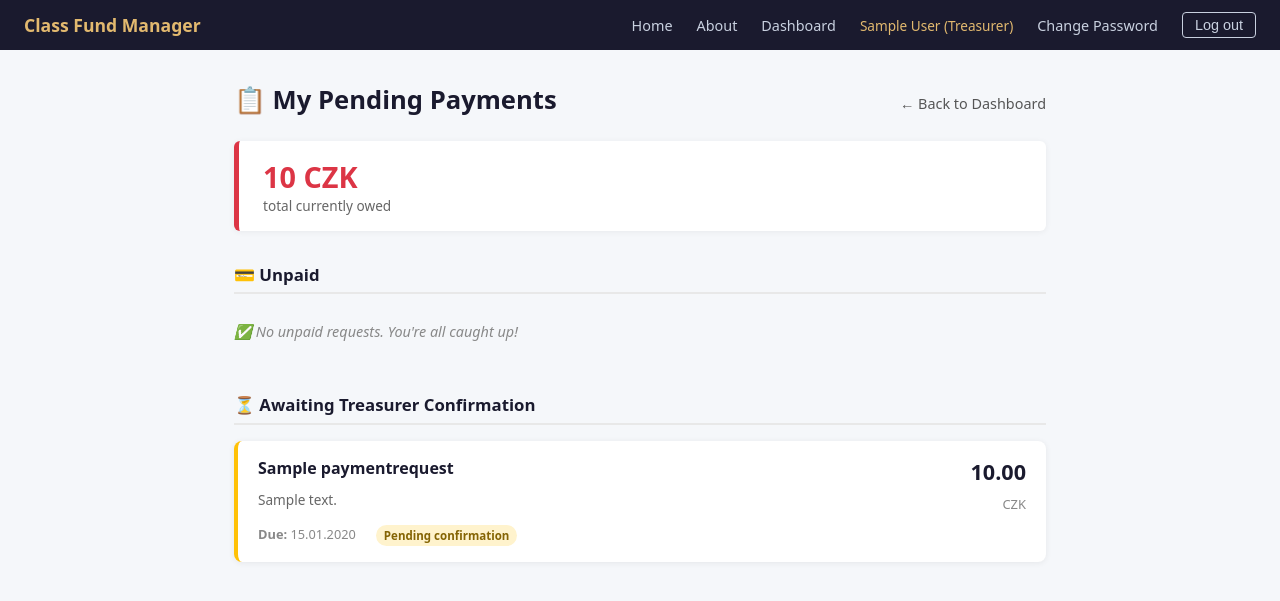
After one commit to gyarab/2025_wt_prj_dembinny, a Django app: page /payments/pending/ in a window 1280 px wide. The commit adds this page. Shown: the top 601 px of the page. Run offline with Django 5.2, Linux system fonts and the light colour scheme; a user stored in the database is signed in; tables that the repository leaves empty hold one stand-in row (values such as "Sample post").

Commit message:
v0.0.5 - Day 5 - Payment view

```diff
--- a/prj/app/templates/base.html
+++ b/prj/app/templates/base.html
@@ -122,8 +122,7 @@
         <a href="{% url 'about' %}">About</a>
         {% if user.is_authenticated %}
         <a href="{% url 'dashboard' %}">Dashboard</a>
-        <span class="username">{{ user.get_full_name|default:user.username }}{% if user.is_treasurer %} (Treasurer){%
-            endif %}</span>
+        <span class="username">{{ user.get_full_name|default:user.username }}{% if user.is_treasurer %} (Treasurer){% endif %}</span>
         <a href="{% url 'password_change' %}">Change Password</a>
         <form method="post" action="{% url 'logout' %}" style="display:inline;">
             {% csrf_token %}
--- /dev/null
+++ b/prj/app/templates/pending_payments.html
@@ -0,0 +1,192 @@
+{% extends 'base.html' %}
+{% block title %}Pending Payments — Class Fund Manager{% endblock %}
+
+{% block content %}
+<style>
+    .page-header {
+        display: flex;
+        align-items: baseline;
+        justify-content: space-between;
+        margin-bottom: 1.5rem;
+    }
+    .page-header h1 { font-size: 1.6rem; font-weight: 700; }
+    .page-header a   { font-size: .9rem; color: #555; text-decoration: none; }
+    .page-header a:hover { color: #1a1a2e; }
+
+    .summary-bar {
+        background: #fff;
+        border-left: 5px solid #dc3545;
+        border-radius: 6px;
+        padding: 1rem 1.5rem;
+        margin-bottom: 2rem;
+        box-shadow: 0 1px 6px rgba(0,0,0,.06);
+        display: flex;
+        align-items: center;
+        gap: 1rem;
+    }
+    .summary-bar .amount {
+        font-size: 1.8rem;
+        font-weight: 800;
+        color: #dc3545;
+    }
+    .summary-bar .label {
+        font-size: .85rem;
+        color: #666;
+    }
+
+    .section { margin-bottom: 2.5rem; }
+    .section h2 {
+        font-size: 1.05rem; font-weight: 700;
+        border-bottom: 2px solid #e8e8e8;
+        padding-bottom: .4rem; margin-bottom: 1rem;
+        color: #1a1a2e;
+    }
+
+    /* Payment card list */
+    .payment-list { display: flex; flex-direction: column; gap: .85rem; }
+    .payment-card {
+        background: #fff;
+        border-radius: 8px;
+        box-shadow: 0 1px 6px rgba(0,0,0,.07);
+        padding: 1rem 1.25rem;
+        display: grid;
+        grid-template-columns: 1fr auto;
+        gap: .25rem 1.5rem;
+        align-items: start;
+        border-left: 4px solid #dc3545;
+        transition: box-shadow .15s;
+    }
+    .payment-card:hover { box-shadow: 0 3px 12px rgba(0,0,0,.1); }
+    .payment-card.overdue-card { border-color: #b02030; background: #fff8f8; }
+    .payment-card.awaiting-card { border-color: #ffc107; }
+
+    .payment-card .card-title {
+        font-weight: 700; font-size: 1rem; grid-column: 1;
+    }
+    .payment-card .card-desc {
+        font-size: .85rem; color: #666; grid-column: 1; margin-top: .15rem;
+    }
+    .payment-card .card-meta {
+        font-size: .8rem; color: #888; grid-column: 1; margin-top: .4rem;
+        display: flex; gap: 1.25rem; flex-wrap: wrap;
+    }
+    .payment-card .card-amount {
+        font-size: 1.35rem; font-weight: 800; color: #1a1a2e;
+        grid-row: 1 / 3; grid-column: 2; text-align: right;
+        white-space: nowrap;
+    }
+    .payment-card .card-amount small { font-size: .6em; font-weight: 400; color: #888; }
+
+    .badge {
+        display: inline-block; padding: .18rem .5rem;
+        border-radius: 12px; font-size: .72rem; font-weight: 600;
+    }
+    .badge-danger    { background: #f8d7da; color: #721c24; }
+    .badge-warning   { background: #fff3cd; color: #856404; }
+    .badge-overdue   { background: #b02030; color: #fff; }
+
+    .overdue-text { color: #b02030; font-weight: 600; }
+    .empty { color: #888; font-style: italic; padding: .75rem 0; font-size: .9rem; }
+</style>
+
+<div class="page-header">
+    <h1>📋 My Pending Payments</h1>
+    <a href="{% url 'dashboard' %}">← Back to Dashboard</a>
+</div>
+
+<!-- Total owed banner -->
+<div class="summary-bar">
+    <div>
+        <div class="amount">{{ total_owed }} CZK</div>
+        <div class="label">total currently owed</div>
+    </div>
+    {% if unpaid_requests %}
+    <div style="color:#666;font-size:.9rem;">
+        {{ unpaid_requests.count }} unpaid request{{ unpaid_requests.count|pluralize }}{% if awaiting_requests %} +
+        {{ awaiting_requests.count }} awaiting confirmation{% endif %}
+    </div>
+    {% endif %}
+</div>
+
+<!-- Overdue section — shown only when there are overdue items -->
+{% with overdue_list=unpaid_requests|dictsort:"due_date" %}
+{% if unpaid_requests %}
+{% for req in unpaid_requests %}{% if req.is_overdue %}{% if forloop.first %}
+<div class="section">
+    <h2>⚠ Overdue</h2>
+    <div class="payment-list">
+{% endif %}
+        <div class="payment-card overdue-card">
+            <div class="card-title">{{ req.title }}</div>
+            {% if req.description %}<div class="card-desc">{{ req.description }}</div>{% endif %}
+            <div class="card-meta">
+                <span><strong>Due:</strong> <span class="overdue-text">{{ req.due_date|date:"d.m.Y" }}</span></span>
+                <span><span class="badge badge-overdue">Overdue</span></span>
+            </div>
+            <div class="card-amount">{{ req.amount }}<br><small>CZK</small></div>
+        </div>
+{% if forloop.last or not forloop.revcounter %}</div></div>{% endif %}
+{% endif %}{% endfor %}
+{% endif %}
+{% endwith %}
+
+<!-- Upcoming / no due date -->
+<div class="section">
+    <h2>💳 Unpaid</h2>
+    {% with non_overdue=unpaid_requests %}
+    {% if non_overdue %}
+    <div class="payment-list">
+        {% for req in non_overdue %}
+        {% if not req.is_overdue %}
+        <div class="payment-card">
+            <div class="card-title">{{ req.title }}</div>
+            {% if req.description %}<div class="card-desc">{{ req.description }}</div>{% endif %}
+            <div class="card-meta">
+                {% if req.due_date %}
+                    <span><strong>Due:</strong> {{ req.due_date|date:"d.m.Y" }}</span>
+                {% else %}
+                    <span style="color:#aaa;">No due date</span>
+                {% endif %}
+                <span><span class="badge badge-danger">Unpaid</span></span>
+            </div>
+            <div class="card-amount">{{ req.amount }}<br><small>CZK</small></div>
+        </div>
+        {% endif %}
+        {% endfor %}
+    </div>
+    {% else %}
+    <p class="empty">✅ No unpaid requests. You're all caught up!</p>
+    {% endif %}
+    {% endwith %}
+</div>
+
+<!-- Awaiting confirmation -->
+{% if awaiting_requests %}
+<div class="section">
+    <h2>⏳ Awaiting Treasurer Confirmation</h2>
+    <div class="payment-list">
+        {% for req in awaiting_requests %}
+        <div class="payment-card awaiting-card">
+            <div class="card-title">{{ req.title }}</div>
+            {% if req.description %}<div class="card-desc">{{ req.description }}</div>{% endif %}
+            <div class="card-meta">
+                {% if req.due_date %}
+                    <span><strong>Due:</strong> {{ req.due_date|date:"d.m.Y" }}</span>
+                {% endif %}
+                <span><span class="badge badge-warning">Pending confirmation</span></span>
+            </div>
+            <div class="card-amount">{{ req.amount }}<br><small>CZK</small></div>
+        </div>
+        {% endfor %}
+    </div>
+</div>
+{% endif %}
+
+{% if not unpaid_requests and not awaiting_requests %}
+<div style="text-align:center;padding:3rem 1rem;color:#888;">
+    <div style="font-size:3rem;margin-bottom:1rem;">🎉</div>
+    <h2 style="color:#1a1a2e;">You're all paid up!</h2>
+    <p style="margin-top:.5rem;">There are no pending payment requests for your account.</p>
+</div>
+{% endif %}
+{% endblock %}
--- a/prj/app/views.py
+++ b/prj/app/views.py
@@ -16,6 +16,72 @@ def _add_form_control_class(form):
     for field in form.fields.values():
         field.widget.attrs.setdefault('class', 'form-control-input')
     return form
+
+
+def _get_student_payment_data(user):
+    """
+    Central helper that computes all finance-related querysets and stats
+    for a given student.  Returned dict is passed directly into template context.
+    """
+    # All payment requests that apply to this student
+    assigned_requests = PaymentRequest.objects.filter(
+        Q(assign_to_all=True) | Q(assigned_to=user)
+    ).distinct()
+
+    confirmed_request_ids = list(Transaction.objects.filter(
+        student=user, status=Transaction.Status.CONFIRMED,
+    ).values_list('payment_request_id', flat=True))
+
+    pending_request_ids = list(Transaction.objects.filter(
+        student=user, status=Transaction.Status.PENDING,
+    ).values_list('payment_request_id', flat=True))
+
+    # Requests still awaiting payment (no confirmed or pending transaction yet)
+    # Sorted: overdue first, then by due_date ascending, then no due_date last
+    unpaid_requests = (
+        assigned_requests
+        .exclude(id__in=confirmed_request_ids + pending_request_ids)
+        .order_by('due_date')          # NULLs sort last in SQLite ascending
+    )
+
+    # Requests the student submitted payment for but the treasurer hasn't confirmed yet
+    awaiting_requests = assigned_requests.filter(id__in=pending_request_ids)
+
+    # Full transaction history, newest first
+    my_transactions = (
+        Transaction.objects
+        .filter(student=user)
+        .select_related('payment_request')
+        .order_by('-created_at')
+    )
+
+    total_owed = (
+        assigned_requests
+        .exclude(id__in=confirmed_request_ids)
+        .aggregate(s=Sum('amount'))['s'] or 0
+    )
+
+    total_paid = (
+        Transaction.objects
+        .filter(student=user, status=Transaction.Status.CONFIRMED)
+        .aggregate(s=Sum('amount'))['s'] or 0
+    )
+
+    today = timezone.now().date()
+
+    # Attach an `is_overdue` flag per unpaid request for use in templates
+    for req in unpaid_requests:
+        req.is_overdue = bool(req.due_date and req.due_date < today)
+
+    return {
+        'assigned_requests':   assigned_requests,
+        'unpaid_requests':     unpaid_requests,
+        'awaiting_requests':   awaiting_requests,
+        'my_transactions':     my_transactions,
+        'total_owed':          total_owed,
+        'total_paid':          total_paid,
+        'today':               today,
+    }
 
 
 # ── Public pages ─────────────────────────────────────────────────────────────
@@ -37,67 +103,36 @@ def render_about(req):
 def dashboard_view(req):
     """
     Personal dashboard for any logged-in user.
+    Shows summary cards + abbreviated tables.  Full detail is on dedicated pages.
+    """
+    context = _get_student_payment_data(req.user)
 
-    Pulls:
-      • Payment requests assigned to this student (all-class or explicitly assigned)
-      • Their own transactions, grouped by status
-      • Published expenses so they can see how the fund is being spent
+    # Dashboard shows only the most recent 5 transactions and 10 expenses
+    context['my_transactions']  = context['my_transactions'][:5]
+    context['recent_expenses']  = Expense.objects.filter(
+        is_published=True
+    ).order_by('-spent_at')[:5]
+
+    return render(req, 'dashboard.html', context)
+
+
+# ── Pending Payments (full dedicated view) ────────────────────────────────────
+
+@login_required
+def pending_payments_view(req):
     """
-    user = req.user
-
-    # All payment requests that apply to this student
-    assigned_requests = PaymentRequest.objects.filter(
-        Q(assign_to_all=True) | Q(assigned_to=user)
-    ).distinct()
-
-    # IDs of requests the student has already paid (confirmed)
-    confirmed_request_ids = Transaction.objects.filter(
-        student=user,
-        status=Transaction.Status.CONFIRMED,
-    ).values_list('payment_request_id', flat=True)
-
-    # IDs of requests the student has a pending payment for
-    pending_request_ids = Transaction.objects.filter(
-        student=user,
-        status=Transaction.Status.PENDING,
-    ).values_list('payment_request_id', flat=True)
-
-    # Requests still awaiting payment (no confirmed or pending transaction yet)
-    unpaid_requests = assigned_requests.exclude(
-        id__in=list(confirmed_request_ids) + list(pending_request_ids)
-    )
-
-    # Requests with a pending (unconfirmed) transaction
-    awaiting_requests = assigned_requests.filter(id__in=pending_request_ids)
-
-    # Full transaction history for this student, newest first
-    my_transactions = Transaction.objects.filter(student=user).select_related(
-        'payment_request'
-    ).order_by('-created_at')
-
-    # Summary stats
-    total_owed = assigned_requests.exclude(
-        id__in=confirmed_request_ids
-    ).aggregate(s=Sum('amount'))['s'] or 0
-
-    total_paid = Transaction.objects.filter(
-        student=user,
-        status=Transaction.Status.CONFIRMED,
-    ).aggregate(s=Sum('amount'))['s'] or 0
-
-    # Recent published expenses (last 10)
-    recent_expenses = Expense.objects.filter(is_published=True).order_by('-spent_at')[:10]
+    Dedicated page listing every payment request the student still owes,
+    sorted with overdue items first, then by due date.
+    """
+    data = _get_student_payment_data(req.user)
 
     context = {
-        'unpaid_requests':   unpaid_requests,
-        'awaiting_requests': awaiting_requests,
-        'my_transactions':   my_transactions,
-        'recent_expenses':   recent_expenses,
-        'total_owed':        total_owed,
-        'total_paid':        total_paid,
-        'today':             timezone.now().date(),
+        'unpaid_requests':   data['unpaid_requests'],
+        'awaiting_requests': data['awaiting_requests'],
+        'total_owed':        data['total_owed'],
+        'today':             data['today'],
     }
-    return render(req, 'dashboard.html', context)
+    return render(req, 'pending_payments.html', context)
 
 
 # ── Authentication ────────────────────────────────────────────────────────────
--- a/prj/prj/urls.py
+++ b/prj/prj/urls.py
@@ -25,6 +25,7 @@ urlpatterns = [
     path('about/', views.render_about, name='about'),
     # Student dashboard
     path('dashboard/', views.dashboard_view, name='dashboard'),
+    path('payments/pending/', views.pending_payments_view, name='pending_payments'),
     # Authentication
     path('login/', views.login_view, name='login'),
     path('logout/', views.logout_view, name='logout'),
```
Also changed, not shown: prj/app/templates/dashboard.html (+11 -6 lines).
